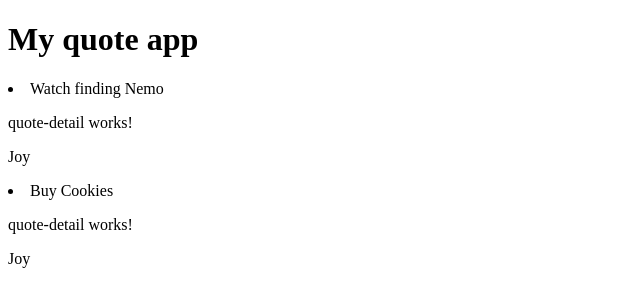
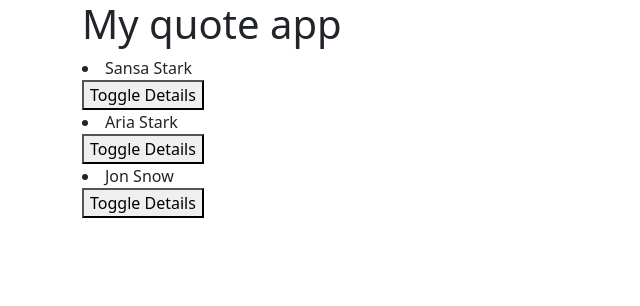
Before and after one commit to RhonaJoyKe/AppQuotes, an Angular app: page / in a window 1280 px wide. Shown: the top 306 px of the page, without its empty margins (0-640 px from the left). Built offline with nearby package versions, Linux system fonts and the light colour scheme.

Commit message:
adds the quotes

```diff
--- a/src/app/quotes.ts
+++ b/src/app/quotes.ts
@@ -1,8 +1,9 @@
 export class Quotes {
 
-  showDescription: boolean;
-  constructor(public id: number,public author: string,public createdby: string){
-    this.showDescription=false;
+
+  showauthor: boolean;
+  constructor(public id: number,public author: string,public createdby: string, public message:string){
+    this.showauthor=false;
 
 }
 
--- a/src/app/quotes/quotes.component.html
+++ b/src/app/quotes/quotes.component.html
@@ -1,5 +1,8 @@
-<h1>My quote app</h1>
-<li *ngFor='let quote of quote'>
-    {{quote.author}}
-    <app-quote-detail [quote]='quote'></app-quote-detail>
-  </li>
+<div class="container">
+    <h1>My quote app</h1>
+    <li *ngFor='let quote of quote; let i = index'>
+        {{quote.author}}<br>
+       <button (click)='toggleDetails(i)'>Toggle Details</button>
+        <app-quote-detail *ngIf='quote.showauthor'[quote]='quote'></app-quote-detail>
+      </li>
+</div>
--- a/src/app/quotes/quotes.component.ts
+++ b/src/app/quotes/quotes.component.ts
@@ -1,3 +1,4 @@
+import { Quote } from '@angular/compiler';
 import { Component, OnInit } from '@angular/core';
 import { Quotes} from '../quotes';
 
@@ -8,11 +9,13 @@ import { Quotes} from '../quotes';
 })
 export class QuotesComponent implements OnInit {
   quote:Quotes[] = [
-    {id:1, author:'Watch finding Nemo',createdby:'Joy'},
-    {id:2,author:'Buy Cookies',createdby:'Joy'},
-
+    new Quotes(1, 'Sansa Stark', 'The lone wolf dies but the pack survives','Rhonajoy'),
+    new Quotes(2,'Aria Stark','The lone wolf dies but the pack survives ','Rhonajoy'),
+    new Quotes(3,'Jon Snow','The lone wolf dies but the pack survives','Rhonajoy'),
   ];
-
+  toggleDetails(index: number){
+    this.quote[index].showauthor = !this.quote[index].showauthor;
+  }
 
   constructor() { }
 
--- a/src/styles.css
+++ b/src/styles.css
@@ -1 +1,3 @@
 /* You can add global styles to this file, and also import other style files */
+/* @import node_modules/bootstrap/dist/css/bootstrap.min.css */
+@import "~bootstrap/dist/css/bootstrap.min.css"
```
